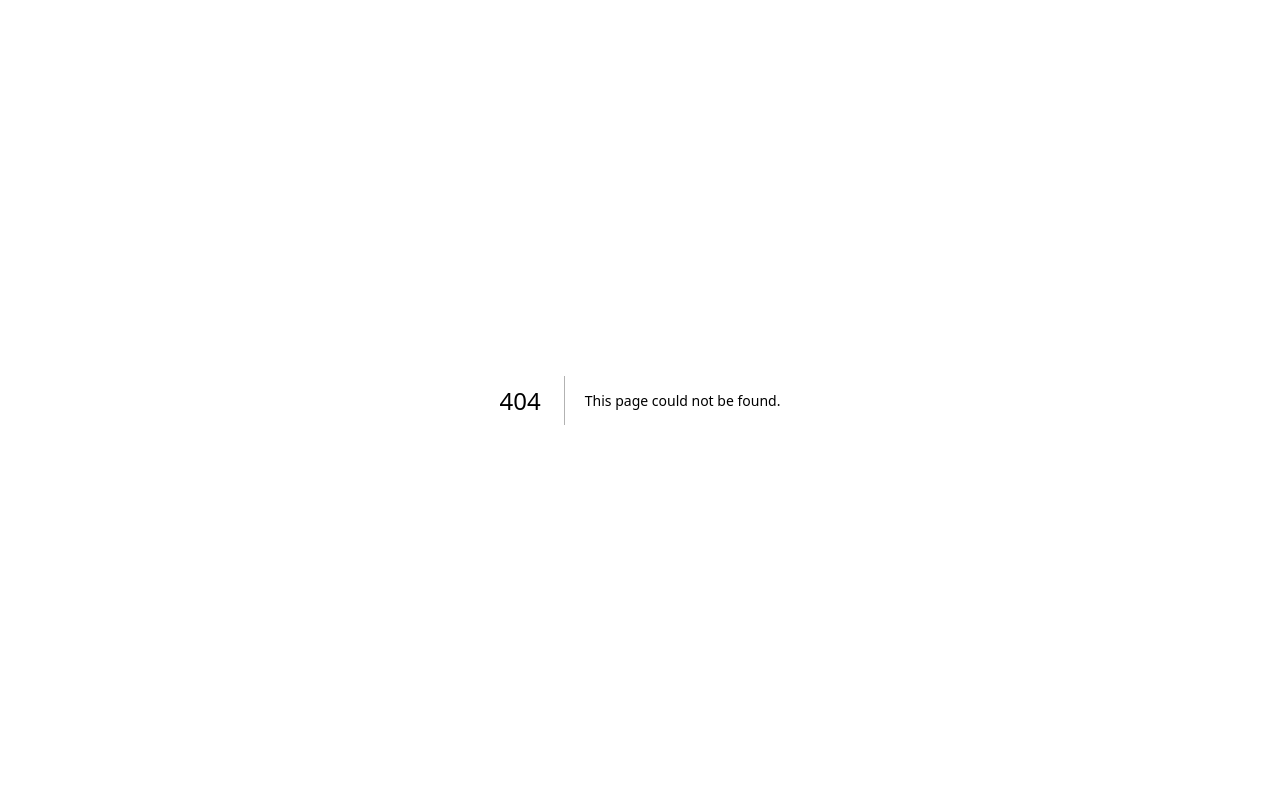
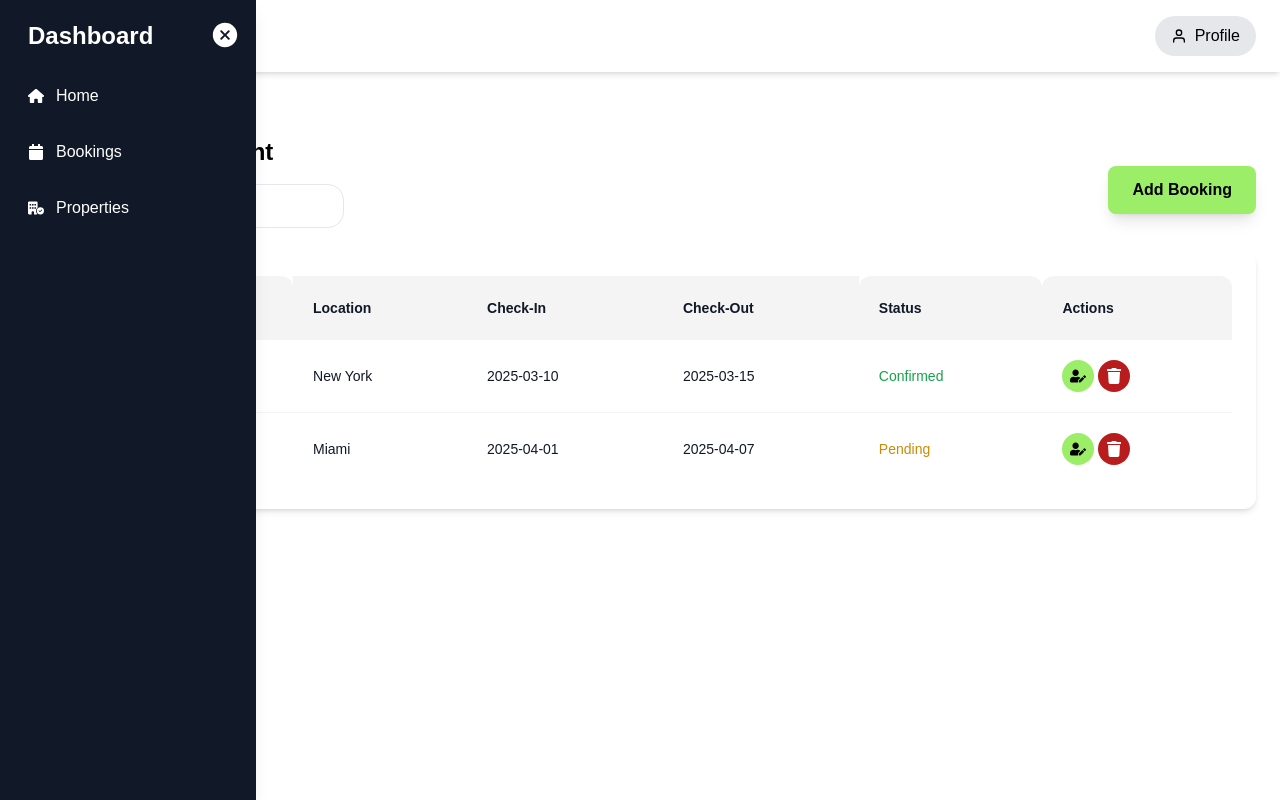
Before and after one commit to honorine22/lala-booking-frontend, a Next.js app: page /bookings in a window 1280 px wide. Before the commit this address had no page. Shown: the top 800 px of the page. Built offline with nearby package versions, Linux system fonts and the light colour scheme.

Commit message:
Booking dashboard for renters

```diff
--- /dev/null
+++ b/app/(user)/bookings/page.tsx
@@ -0,0 +1,10 @@
+import React from 'react'
+import RenterDashboard from '../../components/RenterDashboard'
+
+function page() {
+    return (
+        <RenterDashboard />
+    )
+}
+
+export default page
```
Also changed, not shown: app/api/auth/route.ts (added), app/api/bookings/route.ts (added), app/api/properties/route.ts (added).
